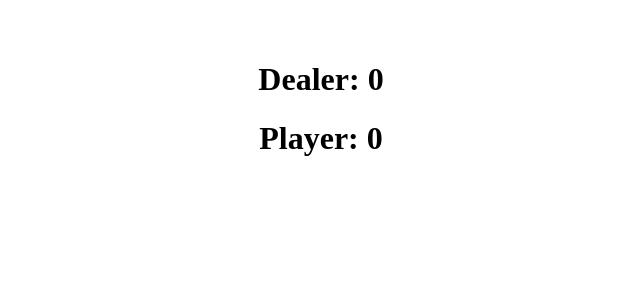
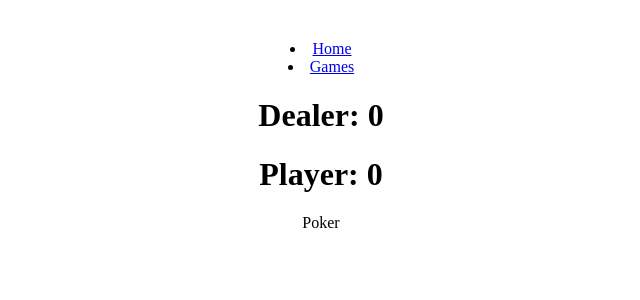
Before and after one commit to rknm-cell/Card-Game, a React (Vite) app: page /games in a window 1280 px wide. Shown: the top 300 px of the page, without its empty margins (319-959 px from the left). Built offline with nearby package versions, Linux system fonts and the light colour scheme; no server answers.

Commit message:
added navbar

```diff
--- a/src/App.jsx
+++ b/src/App.jsx
@@ -6,6 +6,7 @@ import { Route, Routes } from "react-router-dom";
 import Games from "./Games";
 import LandingPage from "./LandingPage";
 import Blackjack from "./Blackjack";
+import NavBar from "./NavBar";
 
 function App() {
   const [game, setGame] = useState(null);
@@ -56,7 +57,7 @@ function App() {
 
   return (
     <>
-
+      <NavBar/>
       <Routes>
         <Route path="/" element={<LandingPage />}></Route>
         <Route path="/games" element={<Games deck={deck}/>} />
--- a/src/Games.jsx
+++ b/src/Games.jsx
@@ -1,10 +1,14 @@
 import React from 'react'
 import Blackjack from './Blackjack'
+import { Poker } from './Poker'
 
 const Games = () => {
 
   return (
+    <>
     <Blackjack />
+    <Poker />
+    </>
   )
 }
 
--- /dev/null
+++ b/src/Poker.jsx
@@ -0,0 +1,7 @@
+import React from 'react'
+
+export const Poker = () => {
+  return (
+    <div>Poker</div>
+  )
+}
```
